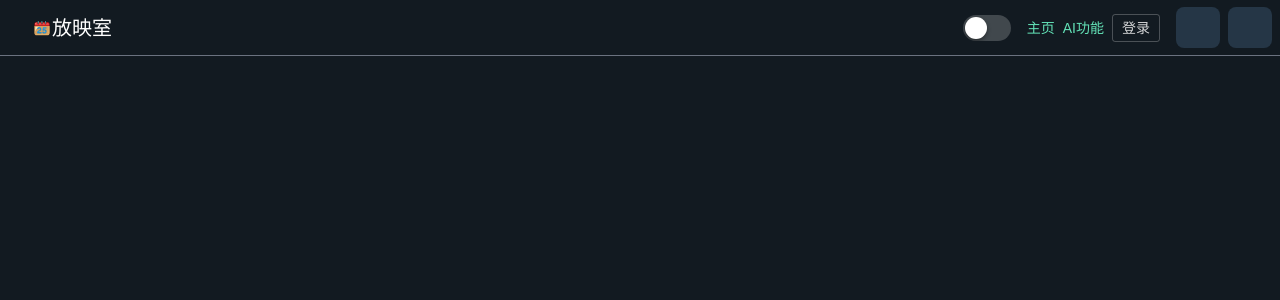
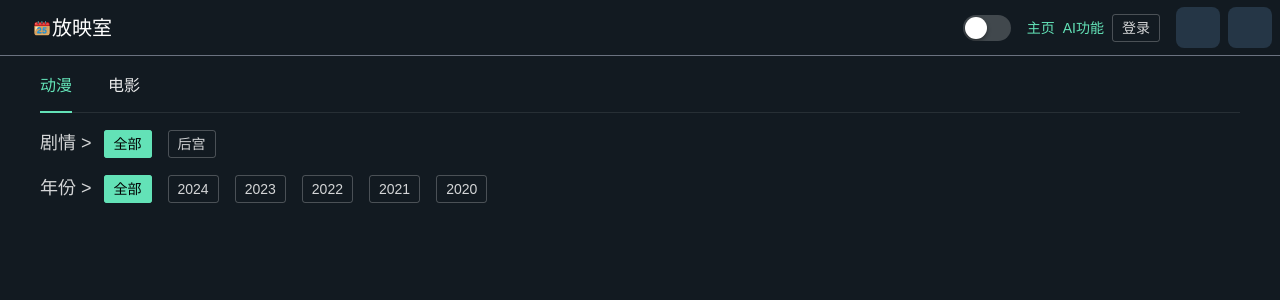
Before and after one commit to ASAMUL/screeningRoom, a Vue app: page /videoList in a window 1280 px wide. Before the commit this address had no page. Shown: the top 300 px of the page. Built offline with nearby package versions, Linux system fonts and the light colour scheme; some icons are missing; a web font is replaced by a local one; what vue3-lottie would draw is missing.

Commit message:
fix: 视频更新

```diff
--- a/config.js
+++ b/config.js
@@ -1,5 +1,5 @@
 // 开发环境为ws://localhost:8888/ws，生产环境为ws://124.221.188.133:8888/ws
 export const SOCKET_URL =
   process.env.NODE_ENV === "development"
-    ? "http://192.168.99.235:8888/ws"
+    ? "http://localhost:8888/ws"
     : "http://124.221.188.133:8888/ws";
--- a/src/router/index.js
+++ b/src/router/index.js
@@ -12,6 +12,12 @@ const routes = [
     title: "放映室",
     component: () => import("../views/room/index.vue"),
   },
+  {
+    path: "/videoList",
+    name: "视频列表",
+    title: "视频列表",
+    component: () => import("../views/videoList/index.vue"),
+  },
 ];
 
 const router = createRouter({
--- a/src/views/index.vue
+++ b/src/views/index.vue
@@ -63,9 +63,9 @@
             <div class="flex justify-start h-40 ml-8">
               <AnimatedButton
                 :animation-data="buttonHoverAnimation"
-                @click="showCreateRoomModal = true"
+                @click="handlerCreateRoom"
                 round
-                >创建房间</AnimatedButton
+                >去创建房间</AnimatedButton
               >
             </div>
           </template>
@@ -161,6 +161,11 @@ const rules = {
     required: true,
     message: "请选择要看的视频",
   },
+};
+const handlerCreateRoom = () => {
+  router.push({
+    path: "/videoList",
+  });
 };
 const createRoomModel = ref({});
 const showCreateRoomModal = ref(false);
--- a/src/views/room/index.vue
+++ b/src/views/room/index.vue
@@ -145,6 +145,7 @@ const loadVideo = () => {
   });
   dp.value.on("playing", () => {
     console.log("playing");
+
     handlePlay();
   });
 
--- /dev/null
+++ b/src/views/videoList/index.vue
@@ -0,0 +1,62 @@
+<template>
+  <div class="px-10 py-1">
+    <div>
+      <n-tabs
+        type="line"
+        animated
+        class=""
+        size="large"
+        v-model:value="activeTab"
+      >
+        <n-tab-pane name="动漫" tab="动漫">
+          <div v-for="item in videoTypeList" :key="item" class="text-lg mb-4">
+            <n-flex>
+              <div>{{ item + "   >" }}</div>
+              <div v-if="item === '剧情'">
+                <n-flex size="large">
+                  <div v-for="plot in plotList" :key="plot">
+                    <n-button
+                      :type="plotCurrent === plot ? 'primary' : 'default'"
+                      size="small"
+                      @click="plotCurrent = plot"
+                      >{{ plot }}</n-button
+                    >
+                  </div>
+                </n-flex>
+              </div>
+              <div v-if="item === '年份'">
+                <n-flex size="large">
+                  <div v-for="year in yearList" :key="year">
+                    <n-button
+                      :type="yearCurrent === year ? 'primary' : 'default'"
+                      size="small"
+                      @click="yearCurrent = year"
+                      >{{ year }}</n-button
+                    >
+                  </div>
+                </n-flex>
+              </div>
+            </n-flex>
+          </div>
+        </n-tab-pane>
+        <n-tab-pane name="电影" tab="电影"> 电影 </n-tab-pane>
+      </n-tabs>
+    </div>
+  </div>
+</template>
+
+<script setup>
+import { ref, onMounted } from "vue";
+const activeTab = ref("动漫");
+const videoTypeList = ref(["剧情", "年份"]);
+const plotList = ref(["全部", "后宫"]);
+const plotCurrent = ref("全部");
+const yearList = ref(["全部", "2024", "2023", "2022", "2021", "2020"]);
+const yearCurrent = ref("全部");
+
+onMounted(() => {
+  getVideoList();
+});
+
+const getVideoList = () => {};
+</script>
```
